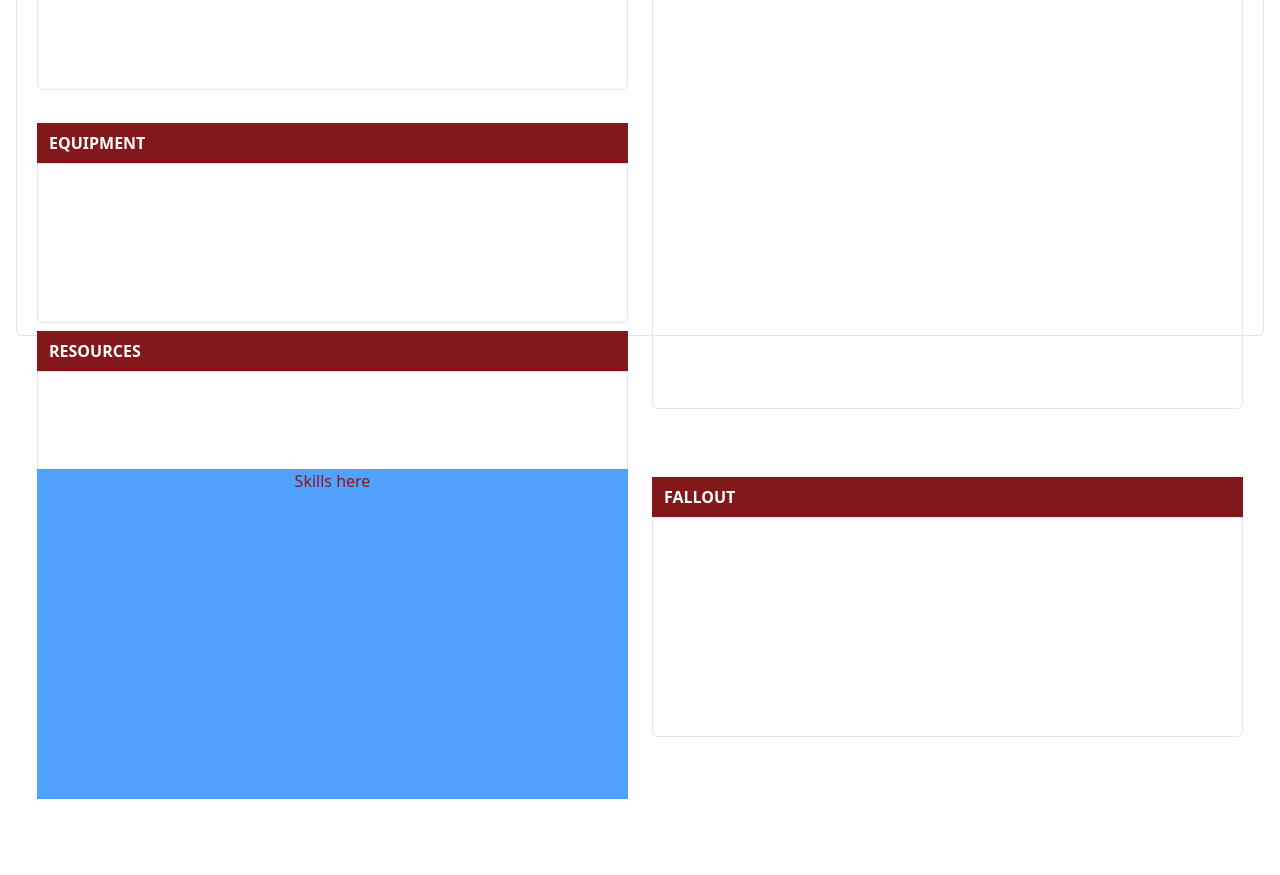
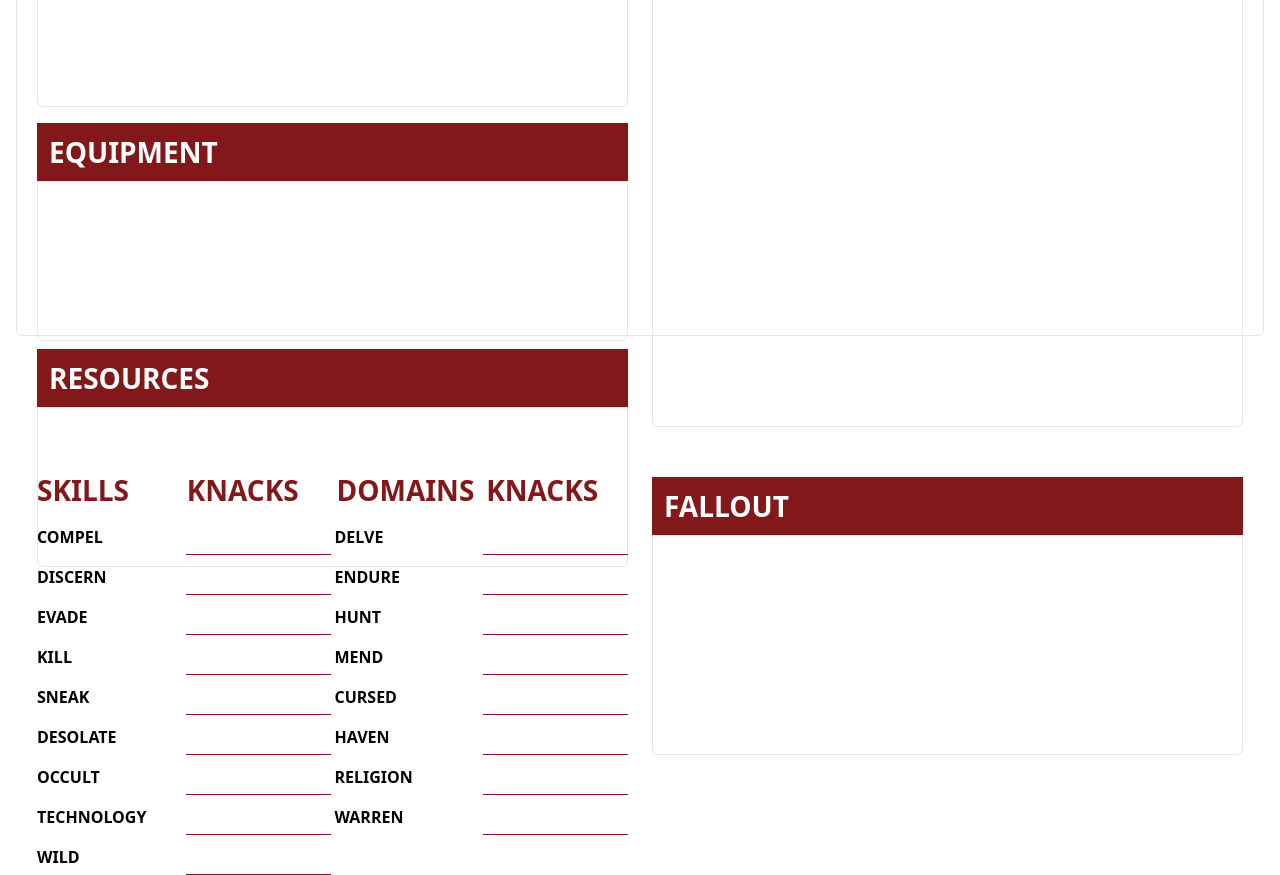
Before and after one commit to Odin94/Heartsong-Heart-character-creator, a React (Vite) app: page / in a window 1280 px wide. Shown: the part 480-1355 px from the top of the page. Before the commit the page ends 1279 px from the top, so only its background shows below. Built offline with nearby package versions, Linux system fonts and the light colour scheme.

Commit message:
Add outline for Skills, extract helpful setState-util

```diff
--- a/src/heartsong/character_sheet/character_sheet.tsx
+++ b/src/heartsong/character_sheet/character_sheet.tsx
@@ -5,6 +5,7 @@ import Abilities from "./components/abilities"
 import Fallout from "./components/fallout"
 import Equipment from "./components/equipment"
 import Resources from "./components/resources"
+import Skills from "./components/skills"
 
 const CharacterSheet = () => {
     return (
@@ -28,7 +29,9 @@ const CharacterSheet = () => {
                 <Equipment />
                 <Resources />
             </div>
-            <div className="bg-blue-400">Skills here</div>
+            <div className="">
+                <Skills />
+            </div>
             <div className="">
                 <Fallout />
             </div>
--- a/src/heartsong/character_sheet/components/name_class_calling_beats.tsx
+++ b/src/heartsong/character_sheet/components/name_class_calling_beats.tsx
@@ -1,16 +1,13 @@
 import { Input } from "@/components/ui/input"
 import { Textarea } from "@/components/ui/textarea"
-import { Fragment, useState } from "react"
+import { textBy } from "@/heartsong/utils"
+import { Fragment } from "react"
 
 const NameClassCallingBeats = () => {
     // TODOdin: Add a button that opens a popup with class/beats suggestions (based on calling)?
 
-    const nameClassCalling = ["name", "class", "calling"]
-    const textByNameClassCalling: Record<string, { checked: string; setChecked: any }> = {}
-    for (const ncc of nameClassCalling) {
-        const [text, setText] = useState("")
-        textByNameClassCalling[ncc] = { checked: text, setChecked: setText }
-    }
+    const nameClassCalling = ["name", "class", "calling"] as const
+    const textByNameClassCalling = textBy(nameClassCalling)
 
     return (
         <div className={`grid grid-cols-[1fr_6fr] gap-1 grid-rows-${nameClassCalling.length} size-full`}>
--- /dev/null
+++ b/src/heartsong/character_sheet/components/skills.tsx
@@ -0,0 +1,51 @@
+import { Input } from "@/components/ui/input"
+import { textBy } from "@/heartsong/utils"
+import { Fragment } from "react/jsx-runtime"
+
+const Skills = () => {
+    const skills = ["compel", "delve", "discern", "endure", "evade", "hunt", "kill", "mend", "sneak"] as const
+    const knacksBySkills = textBy(skills)
+
+    const domains = ["cursed", "desolate", "haven", "occult", "religion", "technology", "warren", "wild"] as const
+    const knacksByDomain = textBy(domains)
+
+    const rowCount = Math.max(skills.length, domains.length)
+
+    const gridClass = "grid grid-cols-4 gap-2 text-left"
+    return (
+        <div className="space-y-2">
+            <div className={gridClass}>
+                <h2 className="font-bold">SKILLS</h2>
+                <h2 className="font-bold">KNACKS</h2>
+                <h2 className="font-bold">DOMAINS</h2>
+                <h2 className="font-bold">KNACKS</h2>
+            </div>
+            <div className={`text-black grid grid-cols-4 gap-1 grid-rows-${rowCount} size-full`}>
+                {/* TODOdin: Fix order by
+                {Array.from({ length: rowCount }).map((_, i) => {
+                then alternatingly render skill+knack & domain+knack
+
+*/}
+
+                {skills.map((skill) => (
+                    <Fragment key={skill}>
+                        <div className="flex items-center font-bold text-left">{skill.toUpperCase()}</div>
+                        <div className="flex items-center">
+                            <Input />
+                        </div>
+                    </Fragment>
+                ))}
+                {domains.map((domain) => (
+                    <Fragment key={domain}>
+                        <div className="flex items-center font-bold text-left">{domain.toUpperCase()}</div>
+                        <div className="flex items-center">
+                            <Input />
+                        </div>
+                    </Fragment>
+                ))}
+            </div>
+        </div>
+    )
+}
+
+export default Skills
--- a/src/heartsong/character_sheet/components/stress_counter/protections_row.tsx
+++ b/src/heartsong/character_sheet/components/stress_counter/protections_row.tsx
@@ -1,21 +1,19 @@
 import { Checkbox } from "@/components/ui/checkbox"
-import { Dispatch, SetStateAction, useState } from "react"
+import { NumberBy } from "@/heartsong/utils"
 
-export type ProtectionsRowProps = { checked: number; setChecked: Dispatch<SetStateAction<number>> }
+export type ProtectionsRowProps = NumberBy<["s"]>["s"]
 
-const ProtectionsRow = () => {
-    const [checked, setChecked] = useState(0)
-
+const ProtectionsRow = ({ n, setN }: ProtectionsRowProps) => {
     return (
         <div>
             {[1, 2, 3, 4, 5].map((i) => (
                 <Checkbox
                     key={i}
                     className="mx-0.5 p-0"
-                    checked={i <= checked}
+                    checked={i <= n}
                     onCheckedChange={() => {
-                        if (checked === i) setChecked(0)
-                        else setChecked(i)
+                        if (n === i) setN(0)
+                        else setN(i)
                     }}
                 />
             ))}
--- a/src/heartsong/character_sheet/components/stress_counter/resistance_row.tsx
+++ b/src/heartsong/character_sheet/components/stress_counter/resistance_row.tsx
@@ -1,21 +1,19 @@
 import { Checkbox } from "@/components/ui/checkbox"
-import { Dispatch, SetStateAction, useState } from "react"
+import { NumberBy } from "@/heartsong/utils"
 
-export type ResistanceRowProps = { checked: number; setChecked: Dispatch<SetStateAction<number>> }
+export type ResistanceRowProps = NumberBy<["s"]>["s"]
 
-const ResistanceRow = () => {
-    const [checked, setChecked] = useState(0)
-
+const ResistanceRow = ({ n, setN }: ResistanceRowProps) => {
     return (
         <div>
             {[1, 2, 3, 4, 5, 6, 7, 8, 9, 10].map((i) => (
                 <Checkbox
                     key={i}
                     className="mx-0.5 p-0"
-                    checked={i <= checked}
+                    checked={i <= n}
                     onCheckedChange={() => {
-                        if (checked === i) setChecked(0)
-                        else setChecked(i)
+                        if (n === i) setN(0)
+                        else setN(i)
                     }}
                 />
             ))}
--- a/src/heartsong/character_sheet/components/stress_counter/stress_counter.tsx
+++ b/src/heartsong/character_sheet/components/stress_counter/stress_counter.tsx
@@ -1,15 +1,12 @@
-import { useState } from "react"
-import ResistanceRow, { ResistanceRowProps } from "./resistance_row"
+import { numberBy } from "@/heartsong/utils"
 import ProtectionsRow from "./protections_row"
+import ResistanceRow from "./resistance_row"
 
 const StressCounter = () => {
     // TODOdin: Consider color-coding your resistances
-    const resistances = ["blood", "mind", "echo", "fortune", "supplies"]
-    const statusByResistance: Record<string, ResistanceRowProps> = {}
-    for (const r of resistances) {
-        const [checked, setChecked] = useState(0)
-        statusByResistance[r] = { checked, setChecked }
-    }
+    const resistances = ["blood", "mind", "echo", "fortune", "supplies"] as const
+    const numberByResistanceResistance = numberBy(resistances)
+    const numberByResistanceProtection = numberBy(resistances)
 
     const gridClass = "grid grid-cols-[1fr_2fr_1fr] gap-2 text-left"
     return (
@@ -23,8 +20,8 @@ const StressCounter = () => {
             {resistances.map((resistance) => (
                 <div key={resistance} className={gridClass}>
                     <div className="font-bold">{resistance.toUpperCase()}</div>
-                    <ResistanceRow />
-                    <ProtectionsRow />
+                    <ResistanceRow n={numberByResistanceResistance[resistance].n} setN={numberByResistanceResistance[resistance].setN} />
+                    <ProtectionsRow n={numberByResistanceProtection[resistance].n} setN={numberByResistanceProtection[resistance].setN} />
                 </div>
             ))}
         </div>
--- /dev/null
+++ b/src/heartsong/utils.ts
@@ -0,0 +1,52 @@
+import { Dispatch, SetStateAction, useState } from "react"
+
+export type TextBy<T extends readonly string[]> = {
+    [K in T[number]]: {
+        text: string
+        setText: Dispatch<SetStateAction<string>>
+    }
+}
+
+export const textBy = <T extends readonly string[]>(strs: T): TextBy<T> => {
+    const textByStrs = {} as TextBy<T>
+    for (const s of strs) {
+        const [text, setText] = useState("")
+        textByStrs[s as T[number]] = { text, setText }
+    }
+
+    return textByStrs
+}
+
+export type CheckedBy<T extends readonly string[]> = {
+    [K in T[number]]: {
+        checked: boolean
+        setChecked: Dispatch<SetStateAction<boolean>>
+    }
+}
+
+export const checkedBy = <T extends readonly string[]>(strs: T): CheckedBy<T> => {
+    const checkedByStrs = {} as CheckedBy<T>
+    for (const s of strs) {
+        const [checked, setChecked] = useState(false)
+        checkedByStrs[s as T[number]] = { checked, setChecked }
+    }
+
+    return checkedByStrs
+}
+
+export type NumberBy<T extends readonly string[]> = {
+    [K in T[number]]: {
+        n: number
+        setN: Dispatch<SetStateAction<number>>
+    }
+}
+
+export const numberBy = <T extends readonly string[]>(strs: T): NumberBy<T> => {
+    const numberByStrs = {} as NumberBy<T>
+    for (const s of strs) {
+        const [n, setN] = useState(0)
+        numberByStrs[s as T[number]] = { n, setN }
+    }
+
+    return numberByStrs
+}
--- a/src/index.css
+++ b/src/index.css
@@ -2,6 +2,10 @@
 @import "tw-animate-css";
 
 @custom-variant dark (&:is(.dark *));
+
+h2 {
+    font-size: 28px;
+}
 
 :root {
     width: 100%;
```
